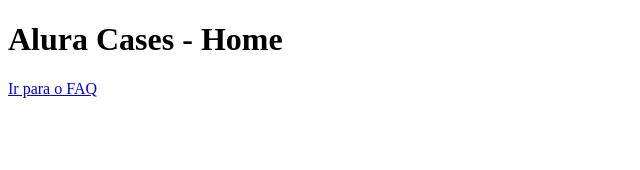
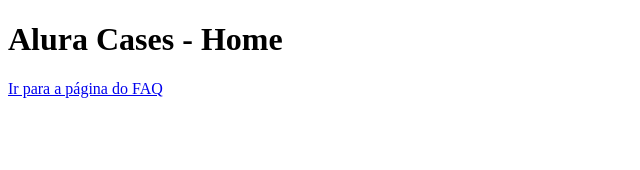
Before and after one commit to edtmi/alura-cursos, a Next.js app in the folder 01-nextjs-course/: page / in a window 1280 px wide. Shown: the top 170 px of the page, without its empty margins (0-640 px from the left). Built offline with nearby package versions, Linux system fonts and the light colour scheme.

Commit message:
:sparkles: creating link component receiving values by props

```diff
--- a/01-nextjs-course/pages/faq.js
+++ b/01-nextjs-course/pages/faq.js
@@ -1,8 +1,12 @@
+import Link from "../src/components/Link";
+
 export default function Faq() {
   return (
     <div>
       <h1>Alura Cases - Páginas de Perguntas FAQ</h1>
-      <a href="/">Ir para a Home</a>
+      <Link href="/">
+        Ir para a Home
+      </Link>
     </div>
   );
 }
--- a/01-nextjs-course/pages/index.js
+++ b/01-nextjs-course/pages/index.js
@@ -1,8 +1,12 @@
+import Link from "../src/components/Link";
+
 export default function HomePage() {
   return (
     <div>
       <h1>Alura Cases - Home</h1>
-      <a href="/faq">Ir para o FAQ</a>
+      <Link href="/faq">
+        Ir para a página do FAQ
+      </Link>
     </div>
   );
 }
--- /dev/null
+++ b/01-nextjs-course/src/components/Link/index.js
@@ -0,0 +1,9 @@
+import NextLink from "next/link";
+
+export default function Link({ children, href }) {
+  return (
+    <NextLink href={href} passHref>
+      <a>{children}</a>
+    </NextLink>
+  );
+}
```
